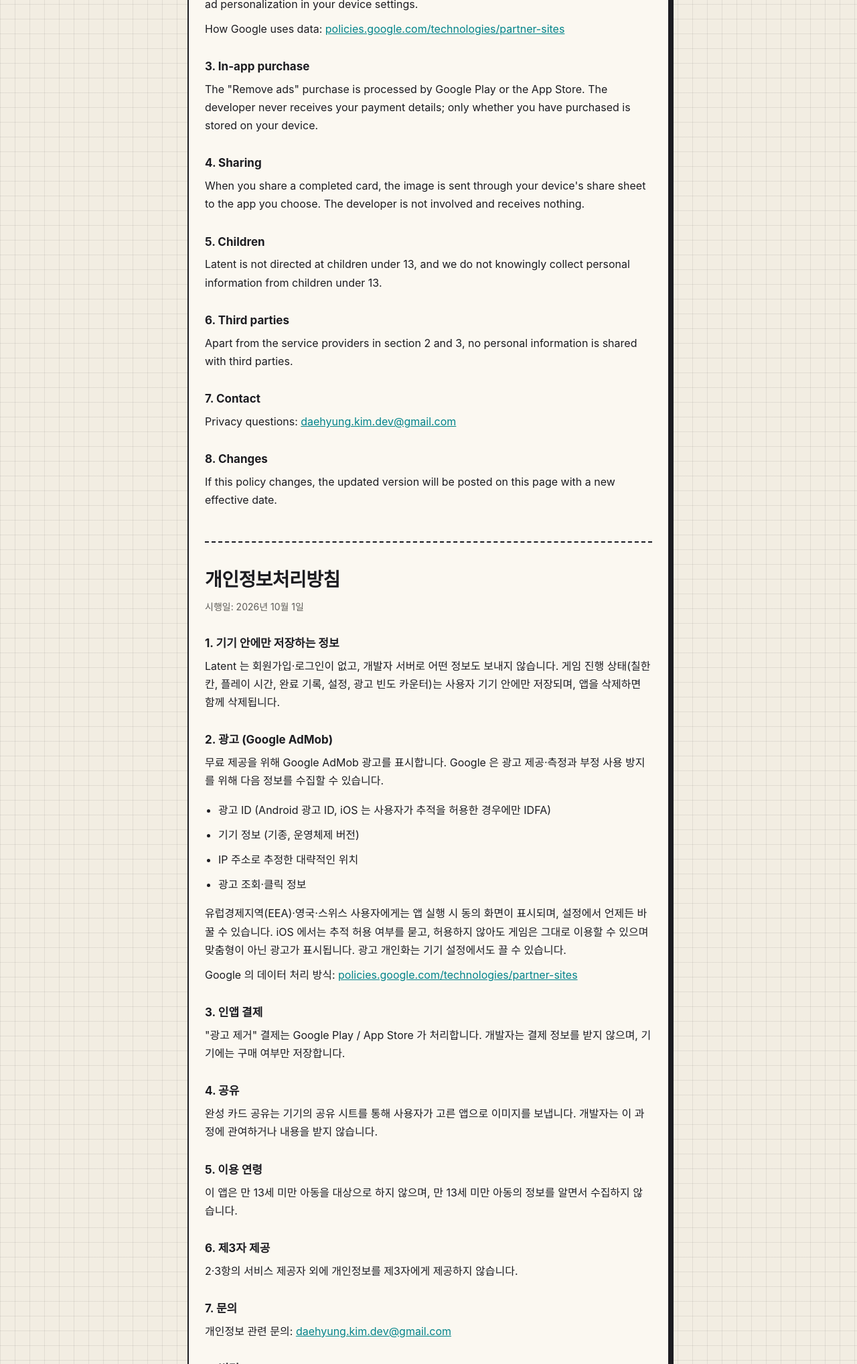
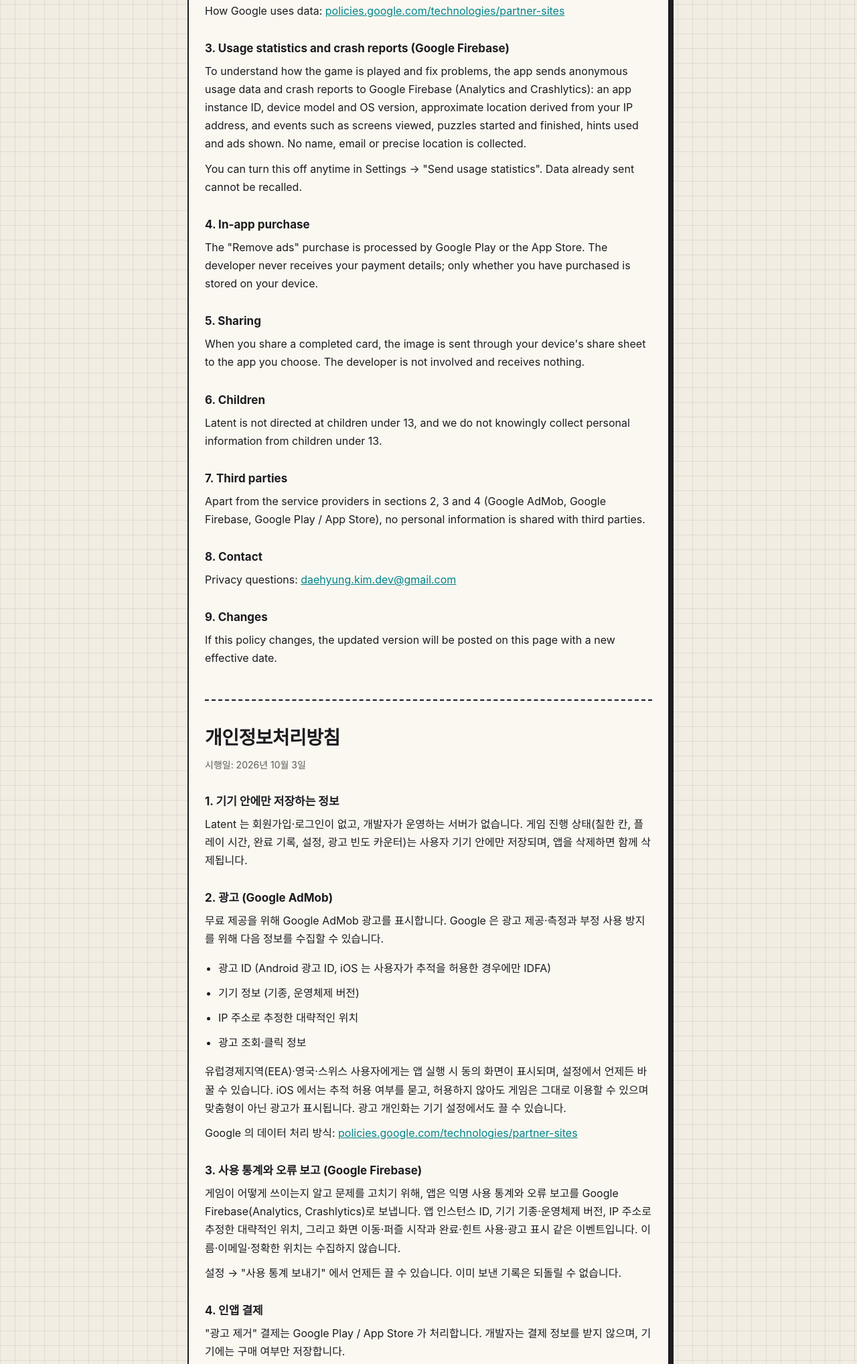
Before and after one commit to ssstyuik/ssstyuik.github.io, a plain HTML site: page latent/privacy.html in a window 1280 px wide. Shown: the part 764-2800 px from the top of the page at 67% size. Drawn offline with Linux system fonts and the light colour scheme.

Commit message:
Latent 개인정보처리방침: Firebase 통계·오류 보고 추가

```diff
--- a/latent/privacy.html
+++ b/latent/privacy.html
@@ -71,10 +71,10 @@
   <p class="lang"><a href="#ko">한국어</a></p>
 
   <h1>Privacy Policy</h1>
-  <p class="updated">Effective: October 1, 2026</p>
+  <p class="updated">Effective: October 3, 2026</p>
 
   <h2>1. Data kept on your device only</h2>
-  <p>Latent has no sign-up or login and does not send any data to the developer's servers.
+  <p>Latent has no sign-up or login and does not run its own servers.
   Your game progress (filled cells, play time, completed puzzles, settings and an ad-frequency
   counter) is stored only on your device and is deleted when you uninstall the app.</p>
 
@@ -93,36 +93,45 @@
   in your device settings.</p>
   <p>How Google uses data: <a href="https://policies.google.com/technologies/partner-sites">policies.google.com/technologies/partner-sites</a></p>
 
-  <h2>3. In-app purchase</h2>
+  <h2>3. Usage statistics and crash reports (Google Firebase)</h2>
+  <p>To understand how the game is played and fix problems, the app sends anonymous usage data and
+  crash reports to Google Firebase (Analytics and Crashlytics): an app instance ID, device model and
+  OS version, approximate location derived from your IP address, and events such as screens viewed,
+  puzzles started and finished, hints used and ads shown. No name, email or precise location is
+  collected.</p>
+  <p>You can turn this off anytime in Settings → "Send usage statistics". Data already sent cannot be
+  recalled.</p>
+
+  <h2>4. In-app purchase</h2>
   <p>The "Remove ads" purchase is processed by Google Play or the App Store. The developer never
   receives your payment details; only whether you have purchased is stored on your device.</p>
 
-  <h2>4. Sharing</h2>
+  <h2>5. Sharing</h2>
   <p>When you share a completed card, the image is sent through your device's share sheet to the
   app you choose. The developer is not involved and receives nothing.</p>
 
-  <h2>5. Children</h2>
+  <h2>6. Children</h2>
   <p>Latent is not directed at children under 13, and we do not knowingly collect personal
   information from children under 13.</p>
 
-  <h2>6. Third parties</h2>
-  <p>Apart from the service providers in section 2 and 3, no personal information is shared
-  with third parties.</p>
+  <h2>7. Third parties</h2>
+  <p>Apart from the service providers in sections 2, 3 and 4 (Google AdMob, Google Firebase,
+  Google Play / App Store), no personal information is shared with third parties.</p>
 
-  <h2>7. Contact</h2>
+  <h2>8. Contact</h2>
   <p>Privacy questions: <a href="mailto:daehyung.kim.dev@gmail.com">daehyung.kim.dev@gmail.com</a></p>
 
-  <h2>8. Changes</h2>
+  <h2>9. Changes</h2>
   <p>If this policy changes, the updated version will be posted on this page with a new
   effective date.</p>
 
   <hr id="ko">
 
   <h1 lang="ko">개인정보처리방침</h1>
-  <p class="updated" lang="ko">시행일: 2026년 10월 1일</p>
+  <p class="updated" lang="ko">시행일: 2026년 10월 3일</p>
   <div lang="ko">
   <h2>1. 기기 안에만 저장하는 정보</h2>
-  <p>Latent 는 회원가입·로그인이 없고, 개발자 서버로 어떤 정보도 보내지 않습니다.
+  <p>Latent 는 회원가입·로그인이 없고, 개발자가 운영하는 서버가 없습니다.
   게임 진행 상태(칠한 칸, 플레이 시간, 완료 기록, 설정, 광고 빈도 카운터)는 사용자 기기 안에만
   저장되며, 앱을 삭제하면 함께 삭제됩니다.</p>
 
@@ -140,25 +149,33 @@
   있으며 맞춤형이 아닌 광고가 표시됩니다. 광고 개인화는 기기 설정에서도 끌 수 있습니다.</p>
   <p>Google 의 데이터 처리 방식: <a href="https://policies.google.com/technologies/partner-sites?hl=ko">policies.google.com/technologies/partner-sites</a></p>
 
-  <h2>3. 인앱 결제</h2>
+  <h2>3. 사용 통계와 오류 보고 (Google Firebase)</h2>
+  <p>게임이 어떻게 쓰이는지 알고 문제를 고치기 위해, 앱은 익명 사용 통계와 오류 보고를 Google
+  Firebase(Analytics, Crashlytics)로 보냅니다. 앱 인스턴스 ID, 기기 기종·운영체제 버전, IP 주소로 추정한
+  대략적인 위치, 그리고 화면 이동·퍼즐 시작과 완료·힌트 사용·광고 표시 같은 이벤트입니다. 이름·이메일·정확한
+  위치는 수집하지 않습니다.</p>
+  <p>설정 → "사용 통계 보내기" 에서 언제든 끌 수 있습니다. 이미 보낸 기록은 되돌릴 수 없습니다.</p>
+
+  <h2>4. 인앱 결제</h2>
   <p>"광고 제거" 결제는 Google Play / App Store 가 처리합니다. 개발자는 결제 정보를 받지 않으며,
   기기에는 구매 여부만 저장합니다.</p>
 
-  <h2>4. 공유</h2>
+  <h2>5. 공유</h2>
   <p>완성 카드 공유는 기기의 공유 시트를 통해 사용자가 고른 앱으로 이미지를 보냅니다.
   개발자는 이 과정에 관여하거나 내용을 받지 않습니다.</p>
 
-  <h2>5. 이용 연령</h2>
+  <h2>6. 이용 연령</h2>
   <p>이 앱은 만 13세 미만 아동을 대상으로 하지 않으며, 만 13세 미만 아동의 정보를 알면서
   수집하지 않습니다.</p>
 
-  <h2>6. 제3자 제공</h2>
-  <p>2·3항의 서비스 제공자 외에 개인정보를 제3자에게 제공하지 않습니다.</p>
+  <h2>7. 제3자 제공</h2>
+  <p>2·3·4항의 서비스 제공자(Google AdMob, Google Firebase, Google Play / App Store) 외에 개인정보를
+  제3자에게 제공하지 않습니다.</p>
 
-  <h2>7. 문의</h2>
+  <h2>8. 문의</h2>
   <p>개인정보 관련 문의: <a href="mailto:daehyung.kim.dev@gmail.com">daehyung.kim.dev@gmail.com</a></p>
 
-  <h2>8. 변경</h2>
+  <h2>9. 변경</h2>
   <p>방침이 바뀌면 이 페이지에 게시하고 시행일을 갱신합니다.</p>
   </div>
 </main>
```
